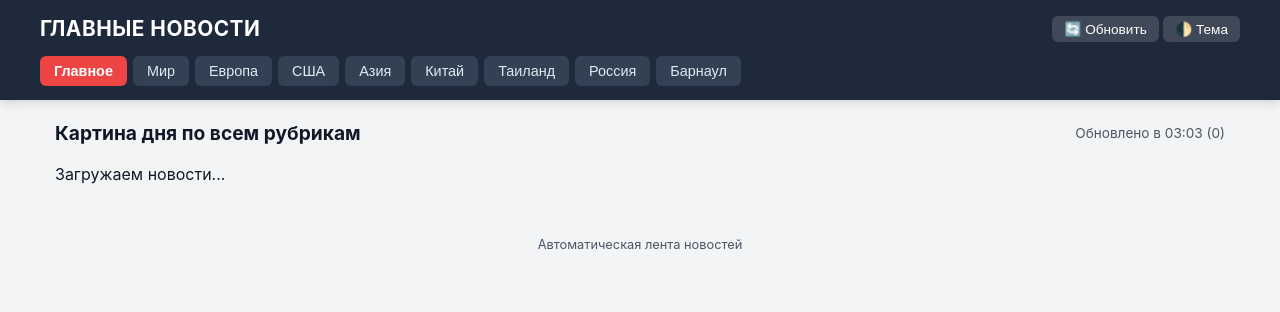
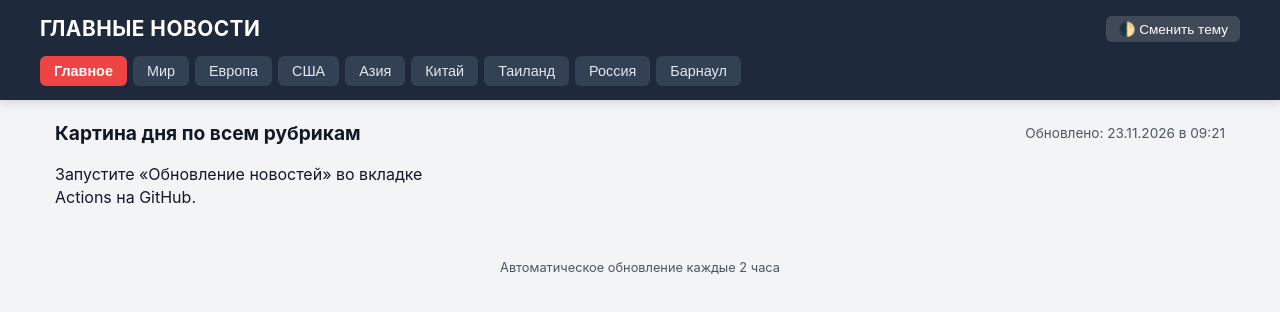
Before and after one commit to speedsanya-BRNL/news-boost, a plain HTML site: page index.html in a window 1280 px wide. Drawn offline with Linux system fonts and the light colour scheme.

Commit message:
Update index.html

```diff
--- a/index.html
+++ b/index.html
@@ -3,17 +3,14 @@
 <head>
     <meta charset="UTF-8">
     <meta name="viewport" content="width=device-width, initial-scale=1.0">
-    <title>Главные Новости</title>
+    <title>Главные Новости — Мир и Регионы</title>
     <link rel="stylesheet" href="style.css">
 </head>
 <body>
     <header>
         <div class="header-top">
             <h1>ГЛАВНЫЕ НОВОСТИ</h1>
-            <div>
-                <button class="theme-toggle" id="refresh-btn">🔄 Обновить</button>
-                <button class="theme-toggle" id="theme-btn">🌓 Тема</button>
-            </div>
+            <button class="theme-toggle" id="theme-btn">🌓 Сменить тему</button>
         </div>
         <nav class="region-nav" id="region-buttons"></nav>
     </header>
@@ -24,21 +21,10 @@
         </div>
         <div class="news-grid" id="news-container"></div>
     </div>
-    <footer>Автоматическая лента новостей</footer>
+    <footer>Автоматическое обновление каждые 2 часа</footer>
 
     <script>
-        const SOURCES = {
-            "Мир": [{ name: "ТАСС", url: "https://tass.ru" }, { name: "BBC", url: "https://bbci.co.uk" }],
-            "Европа": [{ name: "Euronews", url: "https://euronews.com" }],
-            "США": [{ name: "NPR", url: "https://npr.org" }],
-            "Азия": [{ name: "CNA", url: "https://channelnewsasia.com" }],
-            "Китай": [{ name: "SCMP", url: "https://scmp.com" }],
-            "Таиланд": [{ name: "Bangkok Post", url: "https://bangkokpost.com" }, { name: "Pattaya News", url: "https://thepattayanews.com" }],
-            "Россия": [{ name: "Лента.ру", url: "https://lenta.ru" }],
-            "Барнаул": [{ name: "Толк", url: "https://tolknews.ru" }, { name: "Амител", url: "https://amic.ru" }]
-        };
-
-        let allNews = [], currentRegion = "Все";
+        let allNews = [], allCategories = [], currentRegion = "Все";
         const container = document.getElementById("news-container"), heading = document.getElementById("current-title");
         const updatedSpan = document.getElementById("last-updated"), navContainer = document.getElementById("region-buttons");
 
@@ -50,7 +36,7 @@
 
         function buildMenu() {
             navContainer.innerHTML = "";
-            ["Все", ...Object.keys(SOURCES)].forEach(tab => {
+            ["Все", ...allCategories].forEach(tab => {
                 const btn = document.createElement("button");
                 btn.className = "region-btn" + (tab === currentRegion ? " active" : "");
                 btn.textContent = tab === "Все" ? "Главное" : tab;
@@ -65,30 +51,17 @@
             });
         }
 
-        function cleanText(html) {
-            const div = document.createElement("div");
-            div.innerHTML = html || "";
-            const txt = (div.textContent || "").trim();
-            return txt.length > 160 ? txt.slice(0, 160) + "..." : txt;
-        }
-
-        async function translateRu(text) {
-            if (!text || /[а-яА-ЯёЁ]/.test(text)) return text;
-            try {
-                const r = await fetch("https://googleapis.com" + encodeURIComponent(text));
-                const d = await r.json();
-                return d[0].map(x => x[0]).join("");
-            } catch { return text; }
-        }
-
         function renderNews() {
             container.innerHTML = "";
             let list = currentRegion === "Все"
-                ? Object.keys(SOURCES).flatMap(cat => allNews.filter(n => n.region === cat).slice(0, 1))
+                ? allCategories.flatMap(cat => allNews.filter(n => n.region === cat).slice(0, 1))
                 : allNews.filter(n => n.region === currentRegion).slice(0, 9);
             heading.textContent = currentRegion === "Все" ? "Картина дня по всем рубрикам" : currentRegion;
 
-            if (!list.length) { container.innerHTML = "<p>Загружаем новости...</p>"; return; }
+            if (!list.length) {
+                container.innerHTML = "<p>Запустите «Обновление новостей» во вкладке Actions на GitHub.</p>";
+                return;
+            }
 
             list.forEach(item => {
                 const card = document.createElement("article");
@@ -99,50 +72,15 @@
             });
         }
 
-        async function fetchFeed(region, feed) {
-            try {
-                const res = await fetch("https://rss2json.com" + encodeURIComponent(feed.url));
-                const data = await res.json();
-                if (data.status === "ok" && data.items && data.items.length) {
-                    for (const item of data.items.slice(0, 5)) {
-                        allNews.push({
-                            region, source: feed.name, title: await translateRu(item.title || ""),
-                            link: item.link || "#", date: (item.pubDate || "").slice(0, 16),
-                            description: await translateRu(cleanText(item.description || "")),
-                            image: item.thumbnail || (item.enclosure && item.enclosure.link) || ""
-                        });
-                    }
-                } else {
-                    const r2 = await fetch("https://codetabs.com" + encodeURIComponent(feed.url));
-                    const doc = new DOMParser().parseFromString(await r2.text(), "text/xml");
-                    for (const el of Array.from(doc.querySelectorAll("item")).slice(0, 5)) {
-                        const rawTitle = el.querySelector("title")?.textContent?.trim() || "";
-                        if (!rawTitle) continue;
-                        const descHtml = el.querySelector("description")?.textContent || "";
-                        const imgMatch = descHtml.match(/<img[^>]+src=["']([^"']+)["']/i);
-                        const img = el.querySelector("enclosure")?.getAttribute("url") || (imgMatch ? imgMatch[1] : "");
-                        allNews.push({
-                            region, source: feed.name, title: await translateRu(rawTitle),
-                            link: el.querySelector("link")?.textContent?.trim() || "#",
-                            date: (el.querySelector("pubDate")?.textContent || "").slice(0, 16),
-                            description: await translateRu(cleanText(descHtml)), image: img
-                        });
-                    }
-                }
-            } catch {}
-            updatedSpan.textContent = `Загружено: ${allNews.length}`;
-            renderNews();
-        }
-
-        async function loadAll() {
-            updatedSpan.textContent = "Подключаемся...";
-            allNews = []; buildMenu(); renderNews();
-            await Promise.allSettled(Object.entries(SOURCES).flatMap(([r, feeds]) => feeds.map(f => fetchFeed(r, f))));
-            updatedSpan.textContent = `Обновлено в ${new Date().toLocaleTimeString("ru-RU", { hour: "2-digit", minute: "2-digit" })} (${allNews.length})`;
-        }
-
-        document.getElementById("refresh-btn").onclick = loadAll;
-        loadAll();
+        fetch("news.json?t=" + Date.now())
+            .then(r => r.json())
+            .then(data => {
+                if (data.updated) updatedSpan.textContent = "Обновлено: " + data.updated;
+                allNews = data.articles || [];
+                allCategories = data.categories || ["Мир", "Европа", "США", "Азия", "Китай", "Таиланд", "Россия", "Барнаул"];
+                buildMenu();
+                renderNews();
+            });
     </script>
 </body>
 </html>
```
